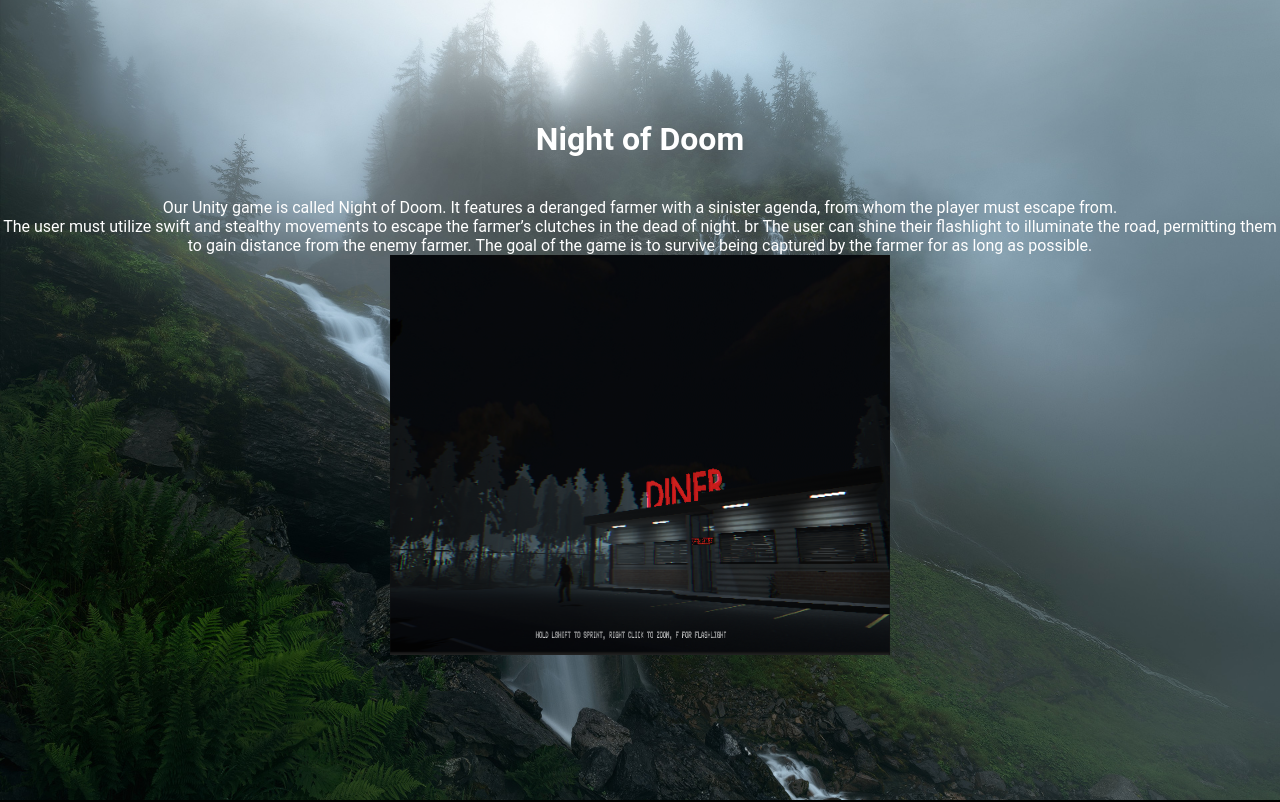
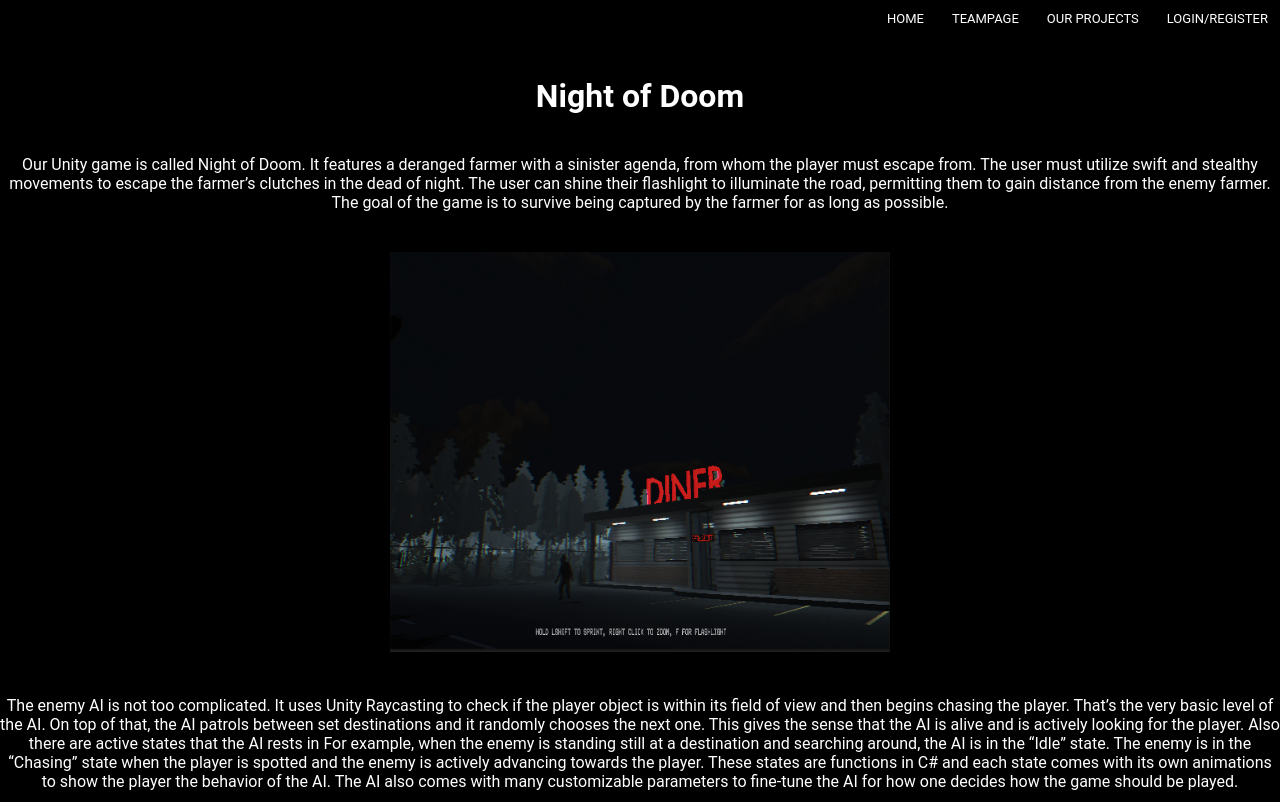
Before and after one commit to RamN28/CSPWebsite, a website: page Night of Doom.html in a window 1280 px wide. Shown: the top 802 px of the page. Drawn offline with Linux system fonts and the light colour scheme.

Commit message:
Working at Home
Night of Doom

```diff
--- a/Night of Doom.html
+++ b/Night of Doom.html
@@ -5,14 +5,53 @@
   <meta name="viewport" content="width=device-width, initial-scale=1.0">
   <title>Night of Doom</title>
   <link rel="stylesheet" href="style.css"> </head>
+  <div class="nav-links" id="navlinks">
+        <i class="fa fa-times" onclick=""hideMenu()""></i>
+        <ul>
+            <li><a href="index.html">HOME</a></li>
+            <li><a href="teampage.html">TEAMPAGE</a></li>
+            <li><a href="projectpage.html">OUR PROJECTS</a></li>
+            <li><a href="login.html">LOGIN/REGISTER</a></li>
+        </ul>
 <body>
     <section></section>
-    <section></section>
-    <section></section>
-
+    <style>
+        body {
+            margin: 0;
+            padding: 0;
+            background-image: none; /* Remove the background image */
+            background-color: #000000; /* Set the background color to black */
+            color: #ffffff; /* Set text color to white or a suitable contrasting color */
+        }
+    </style>
   <center><h1>Night of Doom</h1> </center>
   <section></section>
-  <center><p>Our Unity game is called Night of Doom. It features a deranged farmer with a sinister agenda, from whom the player must escape from. <br>The user must utilize swift and stealthy movements to escape the farmer’s clutches in the dead of night. br The user can shine their flashlight to illuminate the road, permitting them to gain distance from the enemy farmer. The goal of the game is to survive being captured by the farmer for as long as possible.</p> </center>
+  <p style="text-align: justify;"><center>Our Unity game is called Night of Doom. It features a deranged farmer with a sinister agenda, from whom the player must escape from. The user must utilize swift and stealthy movements to escape the farmer’s clutches in the dead of night.  The user can shine their flashlight to illuminate the road, permitting them to gain distance from the enemy farmer. The goal of the game is to survive being captured by the farmer for as long as possible.</p></center>
+
+  <center><p></p> </center>
+  <section></section>
   <center><img src="Images/game1.png" alt="My image" width="500" height="400"> </center>
+<section></section>
+<p style="text-align: justify;"></p><center>The enemy AI is not too complicated. It uses Unity Raycasting to check if the player object is within its field of view and then begins chasing the player.  That’s the very basic level of the AI. On top of that, the AI patrols between set destinations and it randomly chooses the next one. This gives the sense that the AI is alive and is actively looking for the player. Also there are active states that the AI rests in For example, when the enemy is standing still at a destination and searching around, the AI is in the “Idle” state. The enemy is in the “Chasing” state when the player is spotted and the enemy is actively advancing towards the player. These states are functions in C# and each state comes with its own animations to show the player the behavior of the AI. The AI also comes with many customizable parameters to fine-tune the AI for how one decides how the game should be played.</center>
+
+<section>
+    <center><img src="Images/game3.png" alt="My image" width="500" height="400"> </center>
+</section>
+
+<center><img src="Images/game2.png" alt="My image" width="500" height="400"> </center>
+<p style="text-align: justify;"></p><center>
+    Above is an example of some of the coroutines of the AI. When it is in the “Chasing” state, it chooses the “sprint” animation. Also when the enemy AI gets within the attacking range, it triggers the jumpscare animation which is shown in the if loop. In the future, we hope to add an audio system with ambient sounds and play certain spooky sounds when the enemy starts chasing or catching the player. We also hope to improve the AI system as it feels like an orbiting planet that flies right past the player if the player moves slightly to one side.
+</p></center>
+<section></section>
+<p style="text-align: justify;"></p><center>Resources:
+    <a href="https://www.youtube.com/watch?v=PRiuiES9N54">(Enemy AI tutorial)</a> <br>
+    <a href="https://www.mixamo.com/#/">(Enemy Model and Animations)</a>
+    </center>
+
+
+
+
+
 </body>
+
 </html>
--- a/style.css
+++ b/style.css
@@ -344,3 +344,13 @@ nav Learn more about us {
   text-align: center;
   padding: 20px; /* Adjust padding as needed */
 }
+
+/* Add this CSS to your style sheet */
+body {
+  background-color: #ffffff; /* Replace #ffffff with the desired color code */
+}
+
+/* Optionally, you can add a transition effect for a smoother color change */
+body {
+  transition: background-color 0.5s ease;
+}
```
